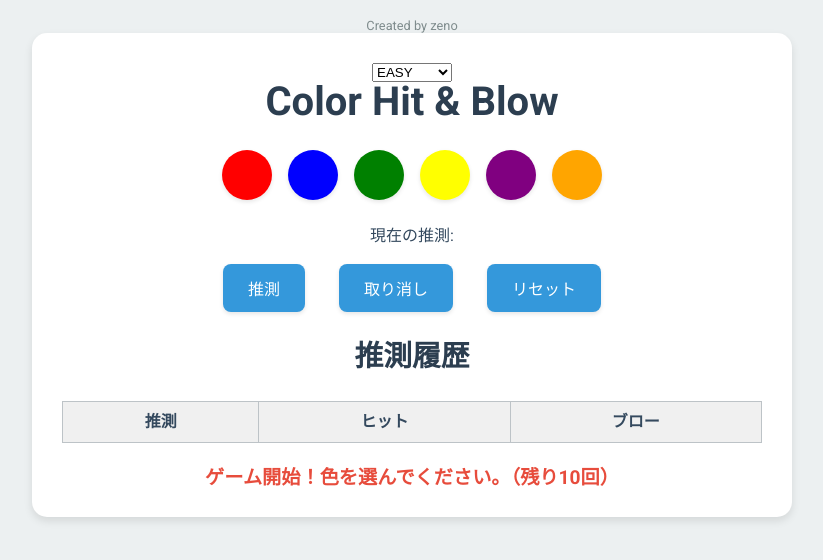
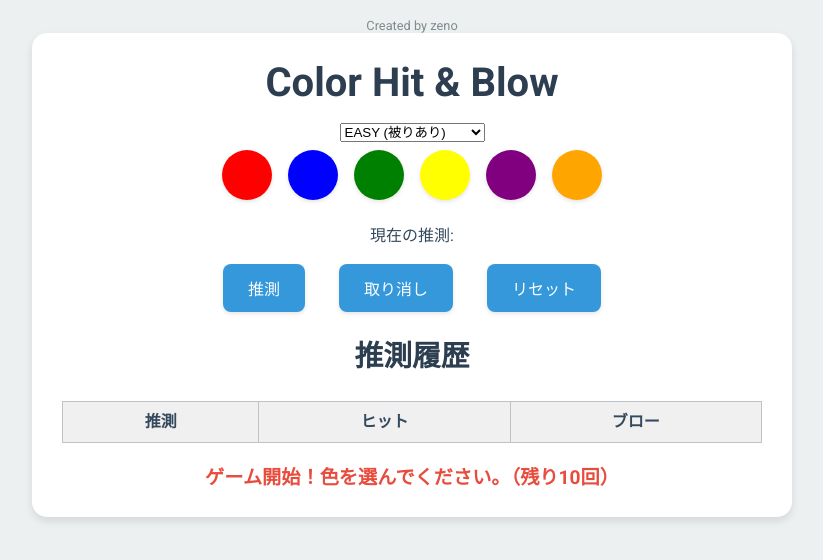
Before and after one commit to zenofreh/hit-blow, a plain HTML site: page index.html in a window 1280 px wide. Shown: the whole page, without its empty margins (228-1051 px from the left). Drawn offline with Linux system fonts and the light colour scheme.

Commit message:
Update index.html

```diff
--- a/index.html
+++ b/index.html
@@ -250,6 +250,7 @@
     <p id="credit">Created by zeno</p>
     <div id="game-container">
         <h1>Color Hit & Blow</h1>
+        <select id="difficulty-select"></select>
         <div id="color-buttons"></div>
         <p>現在の推測: <span id="current-guess"></span></p>
         <div id="button-container">
@@ -274,9 +275,12 @@
     <script>
         // 新しい定数を追加
         const DIFFICULTY_LEVELS = {
-            EASY: { codeLength: 4, numColors: 6, maxGuesses: 12 },
-            NORMAL: { codeLength: 4, numColors: 6, maxGuesses: 10 },
-            HARD: { codeLength: 5, numColors: 8, maxGuesses: 8 }
+            EASY: { codeLength: 4, numColors: 6, maxGuesses: 12, uniqueColors: false },
+            NORMAL: { codeLength: 4, numColors: 6, maxGuesses: 10, uniqueColors: false },
+            HARD: { codeLength: 5, numColors: 8, maxGuesses: 8, uniqueColors: false },
+            UNIQUE_EASY: { codeLength: 4, numColors: 6, maxGuesses: 12, uniqueColors: true },
+            UNIQUE_NORMAL: { codeLength: 4, numColors: 6, maxGuesses: 10, uniqueColors: true },
+            UNIQUE_HARD: { codeLength: 5, numColors: 8, maxGuesses: 8, uniqueColors: true }
         };
 
         let currentGameDifficulty = DIFFICULTY_LEVELS.NORMAL; // デフォルト
@@ -294,11 +298,13 @@
 
         // HTMLで難易度を選択するドロップダウンリストを追加
         function setupDifficultySelection() {
-            const select = document.createElement("select");
+            const select = document.getElementById('difficulty-select');
             for (const level in DIFFICULTY_LEVELS) {
                 const option = document.createElement("option");
                 option.value = level;
-                option.textContent = level;
+                const levelName = level.replace('UNIQUE_', '').charAt(0).toUpperCase() + level.replace('UNIQUE_', '').slice(1);
+                const uniqueText = level.includes('UNIQUE_') ? ' (被りなし)' : ' (被りあり)';
+                option.textContent = levelName + uniqueText;
                 select.appendChild(option);
             }
 
@@ -308,7 +314,7 @@
             });
 
             // 適切な場所にドロップダウンリストを追加
-            document.getElementById("game-container").prepend(select); // 先頭に追加する例
+            // document.getElementById("game-container").prepend(select); // 先頭に追加する例
         }
 
         function resetGame() {
@@ -361,8 +367,19 @@
         // 秘密のコードを生成
         function generateSecretCode() {
             let code = [];
-            for (let i = 0; i < CODE_LENGTH; i++) {
-                code.push(COLORS[Math.floor(Math.random() * NUM_COLORS)]);
+            if (currentGameDifficulty.uniqueColors) {
+                // 難易度設定が UNIQUE の場合、同じ色が重複しないように生成
+                let availableColors = [...COLORS];
+                for (let i = 0; i < CODE_LENGTH; i++) {
+                    const randomIndex = Math.floor(Math.random() * availableColors.length);
+                    code.push(availableColors[randomIndex]);
+                    availableColors.splice(randomIndex, 1);
+                }
+            } else {
+                // 既存のコード生成ロジック（色の重複を許可）
+                for (let i = 0; i < CODE_LENGTH; i++) {
+                    code.push(COLORS[Math.floor(Math.random() * NUM_COLORS)]);
+                }
             }
             return code;
         }
```
